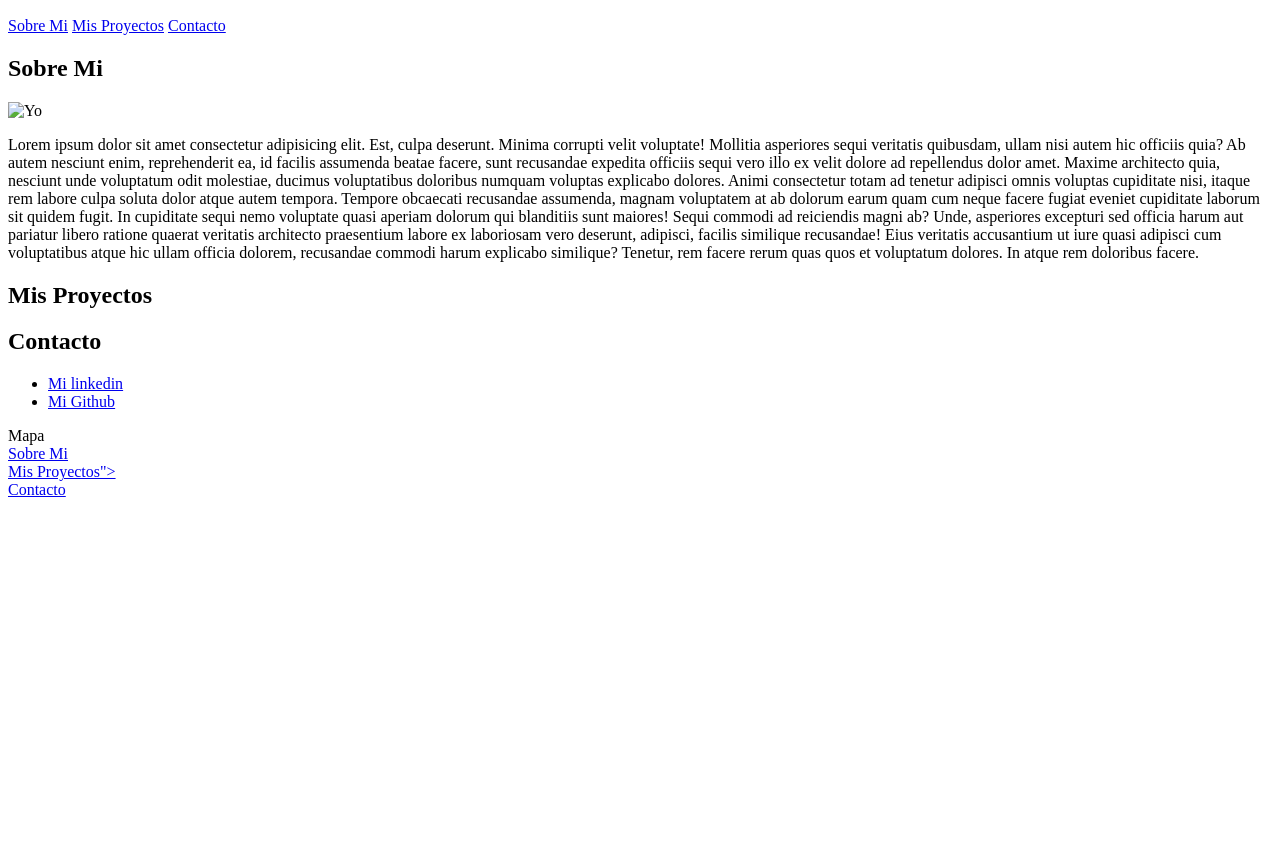
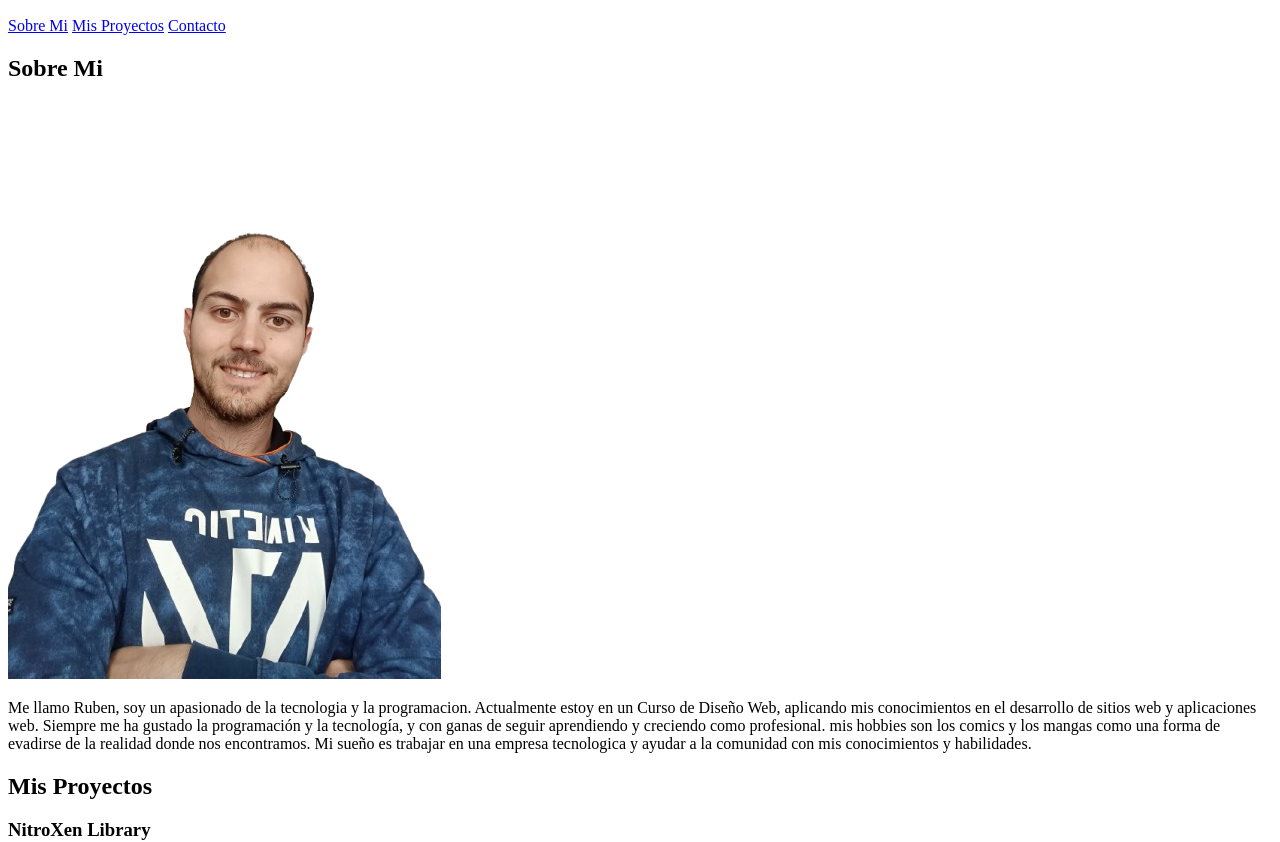
Before and after one commit to NitroXen/NitroXen.github.io, a plain HTML site: page index.html in a window 1280 px wide. Shown: the part 110-952 px from the top of the page. Before the commit the page ends 800 px from the top, so only its background shows below. Drawn offline with Linux system fonts and the light colour scheme.

Commit message:
add image and fix w3c validation

```diff
--- a/index.html
+++ b/index.html
@@ -1,8 +1,9 @@
 <!DOCTYPE html>
-<html lang="en">
+<html lang="es">
   <head>
-    <meta charset="UTF-8" />
-    <meta name="viewport" content="width=device-width, initial-scale=1.0" />
+    <meta charset="UTF-8" >
+    <meta name="author" content="Rubén Piñeiro Fernández">
+    <meta name="viewport" content="width=device-width, initial-scale=1.0" >
     <title>NitroXen Profile</title>
   </head>
   <body>
@@ -19,34 +20,21 @@
       <section id="aboutus">
         <h2>Sobre Mi</h2>
         <div>
-          <img src="" alt="Yo" />
-          <p>
-            Lorem ipsum dolor sit amet consectetur adipisicing elit. Est, culpa
-            deserunt. Minima corrupti velit voluptate! Mollitia asperiores sequi
-            veritatis quibusdam, ullam nisi autem hic officiis quia? Ab autem
-            nesciunt enim, reprehenderit ea, id facilis assumenda beatae facere,
-            sunt recusandae expedita officiis sequi vero illo ex velit dolore ad
-            repellendus dolor amet. Maxime architecto quia, nesciunt unde
-            voluptatum odit molestiae, ducimus voluptatibus doloribus numquam
-            voluptas explicabo dolores. Animi consectetur totam ad tenetur
-            adipisci omnis voluptas cupiditate nisi, itaque rem labore culpa
-            soluta dolor atque autem tempora. Tempore obcaecati recusandae
-            assumenda, magnam voluptatem at ab dolorum earum quam cum neque
-            facere fugiat eveniet cupiditate laborum sit quidem fugit. In
-            cupiditate sequi nemo voluptate quasi aperiam dolorum qui blanditiis
-            sunt maiores! Sequi commodi ad reiciendis magni ab? Unde, asperiores
-            excepturi sed officia harum aut pariatur libero ratione quaerat
-            veritatis architecto praesentium labore ex laboriosam vero deserunt,
-            adipisci, facilis similique recusandae! Eius veritatis accusantium
-            ut iure quasi adipisci cum voluptatibus atque hic ullam officia
-            dolorem, recusandae commodi harum explicabo similique? Tenetur, rem
-            facere rerum quas quos et voluptatum dolores. In atque rem doloribus
-            facere.
-          </p>
+          <img src="./assets/img/yo.png" alt="Yo">
+          <div>
+          <p>Me llamo Ruben, soy un apasionado de la tecnologia y la programacion. Actualmente estoy en un Curso de Diseño Web, aplicando mis conocimientos en el desarrollo de sitios web y aplicaciones web.
+            Siempre me ha gustado la programación y la tecnología, y con ganas de seguir aprendiendo y creciendo como profesional. mis hobbies son <span>los comics y los mangas</span> como una forma de evadirse de la realidad donde nos encontramos.
+            Mi sueño es trabajar en una empresa tecnologica y ayudar a la comunidad con mis conocimientos y habilidades.</p>
+          </div>
         </div>
       </section>
       <section id="projects">
         <h2>Mis Proyectos</h2>
+        <article>
+          <h3>NitroXen Library</h3>
+          <a href="https://github.com/NitroXen/NitroXenLibrary" target="_blank" rel="noopener noreferrer">Link</a>
+          <p>Un proyecto para poner a prueba mis habilidades de diseñador web y divertirme en el proceso.</p>
+        </article>
       </section>
       <section id="contact">
         <h2>Contacto</h2>
@@ -73,11 +61,11 @@
     <footer>
       <div>
         <p>
-          Mapa <br />
-          <a href="#aboutus">Sobre Mi</a><br /><a href="#projects"
-            >Mis Proyectos"></a
+          Mapa <br>
+          <a href="#aboutus">Sobre Mi</a><br><a href="#projects"
+            >Mis Proyectos</a
           >
-          <br />
+          <br>
           <a href="#contact">Contacto</a>
         </p>
       </div>
```
Also changed, not shown: assets/img/yo.png (added).
